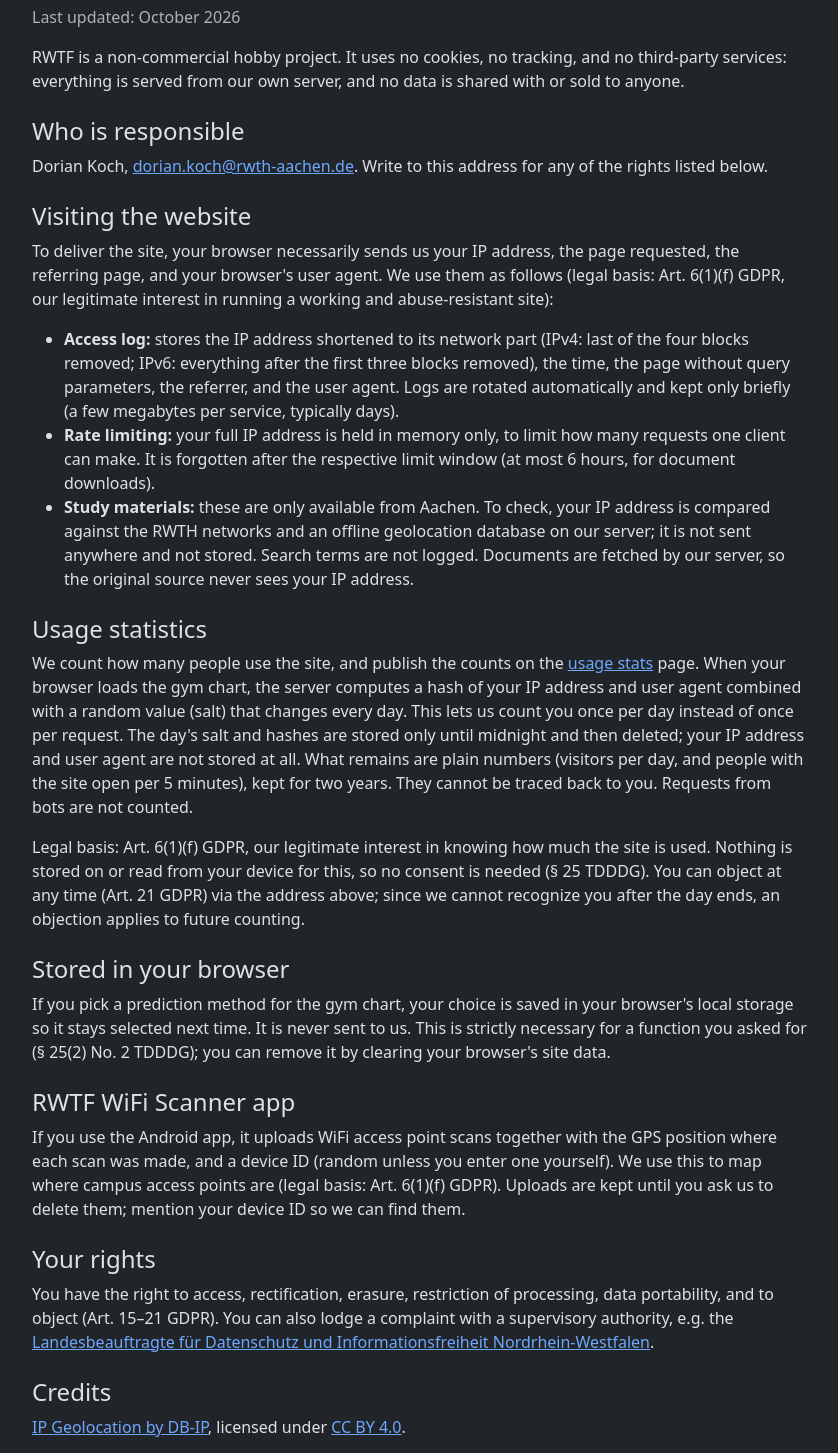
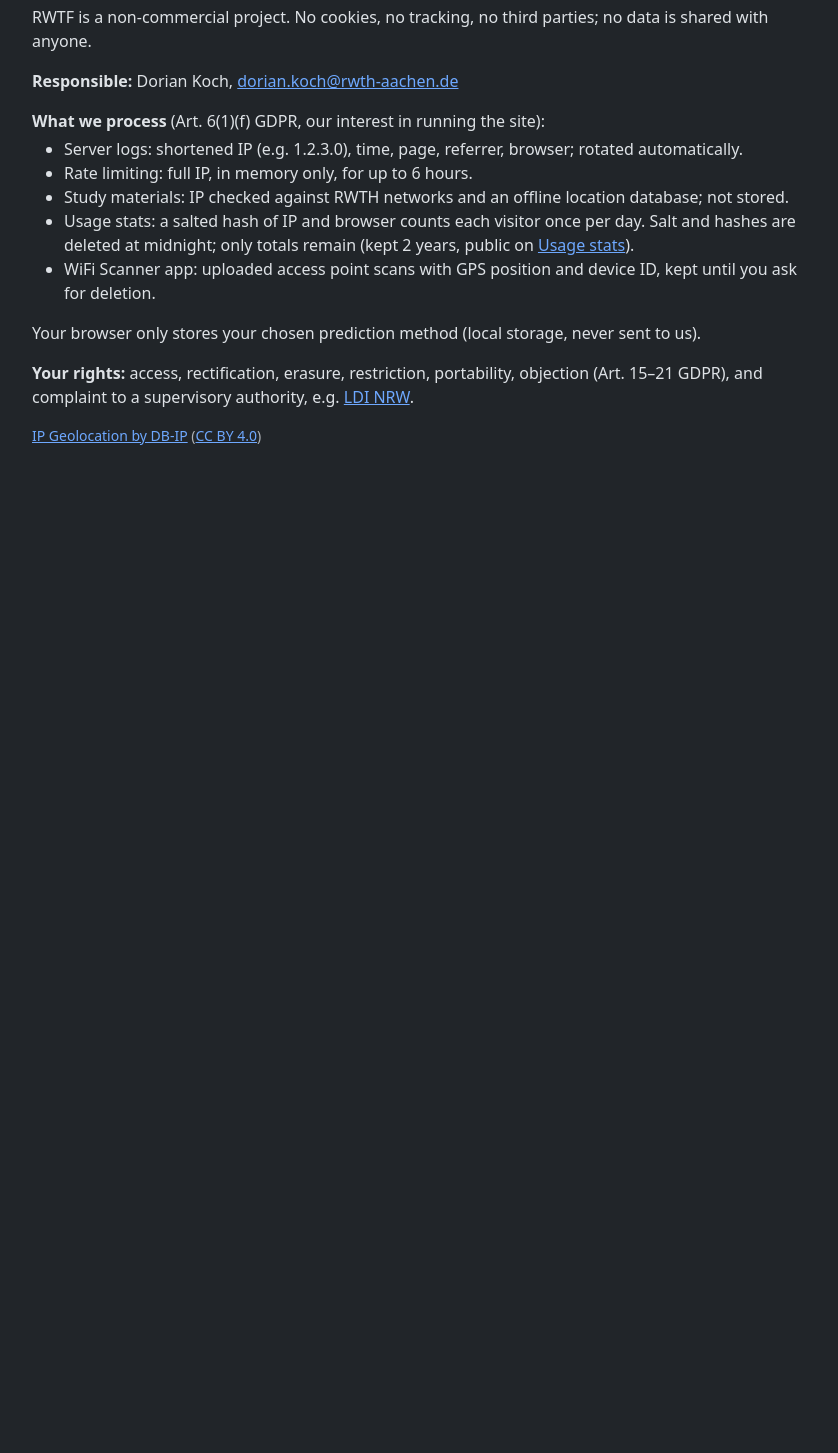
Before and after one commit to dorian-K/rwtf, a Next.js app in the folder webapp/: page /privacy in a window 1280 px wide. Shown: the part 137-1590 px from the top of the page, without its empty margins (220-1058 px from the left). After the commit the page ends 800 px from the top, so only its background shows below. Built offline with nearby package versions, Linux system fonts and the light colour scheme.

Commit message:
privacy: compact notice
Co-Authored-By: Claude Opus 5.5 <noreply@anthropic.com>

```diff
--- a/webapp/src/pages/privacy.tsx
+++ b/webapp/src/pages/privacy.tsx
@@ -11,103 +11,51 @@ export default function PrivacyPage() {
                     &larr; Back to Live View
                 </Link>
             </div>
-            <h1 className="text-white">Privacy Notice</h1>
-            <p className="text-muted">Last updated: October 2026</p>
-
+            <h1 className="text-white">Privacy</h1>
             <p>
-                RWTF is a non-commercial hobby project. It uses no cookies, no tracking, and no
-                third-party services: everything is served from our own server, and no data is
-                shared with or sold to anyone.
+                RWTF is a non-commercial project. No cookies, no tracking, no third parties; no data
+                is shared with anyone.
             </p>
-
-            <h4 className="mt-4">Who is responsible</h4>
             <p>
-                Dorian Koch,{" "}
-                <a href="mailto:dorian.koch@rwth-aachen.de">dorian.koch@rwth-aachen.de</a>. Write to
-                this address for any of the rights listed below.
+                <strong>Responsible:</strong> Dorian Koch,{" "}
+                <a href="mailto:dorian.koch@rwth-aachen.de">dorian.koch@rwth-aachen.de</a>
             </p>
-
-            <h4 className="mt-4">Visiting the website</h4>
-            <p>
-                To deliver the site, your browser necessarily sends us your IP address, the page
-                requested, the referring page, and your browser&apos;s user agent. We use them as
-                follows (legal basis: Art. 6(1)(f) GDPR, our legitimate interest in running a
-                working and abuse-resistant site):
+            <p className="mb-1">
+                <strong>What we process</strong> (Art. 6(1)(f) GDPR, our interest in running the
+                site):
             </p>
             <ul>
                 <li>
-                    <strong>Access log:</strong> stores the IP address shortened to its network part
-                    (IPv4: last of the four blocks removed; IPv6: everything after the first three
-                    blocks removed), the time, the page without query parameters, the referrer, and
-                    the user agent. Logs are rotated automatically and kept only briefly (a few
-                    megabytes per service, typically days).
+                    Server logs: shortened IP (e.g. 1.2.3.0), time, page, referrer, browser; rotated
+                    automatically.
+                </li>
+                <li>Rate limiting: full IP, in memory only, for up to 6 hours.</li>
+                <li>
+                    Study materials: IP checked against RWTH networks and an offline location
+                    database; not stored.
                 </li>
                 <li>
-                    <strong>Rate limiting:</strong> your full IP address is held in memory only, to
-                    limit how many requests one client can make. It is forgotten after the
-                    respective limit window (at most 6 hours, for document downloads).
+                    Usage stats: a salted hash of IP and browser counts each visitor once per day.
+                    Salt and hashes are deleted at midnight; only totals remain (kept 2 years,
+                    public on <Link href="/stats">Usage stats</Link>).
                 </li>
                 <li>
-                    <strong>Study materials:</strong> these are only available from Aachen. To
-                    check, your IP address is compared against the RWTH networks and an offline
-                    geolocation database on our server; it is not sent anywhere and not stored.
-                    Search terms are not logged. Documents are fetched by our server, so the
-                    original source never sees your IP address.
+                    WiFi Scanner app: uploaded access point scans with GPS position and device ID,
+                    kept until you ask for deletion.
                 </li>
             </ul>
-
-            <h4 className="mt-4">Usage statistics</h4>
             <p>
-                We count how many people use the site, and publish the counts on the{" "}
-                <Link href="/stats">usage stats</Link> page. When your browser loads the gym chart,
-                the server computes a hash of your IP address and user agent combined with a random
-                value (salt) that changes every day. This lets us count you once per day instead of
-                once per request. The day&apos;s salt and hashes are stored only until midnight and
-                then deleted; your IP address and user agent are not stored at all. What remains are
-                plain numbers (visitors per day, and people with the site open per 5 minutes), kept
-                for two years. They cannot be traced back to you. Requests from bots are not
-                counted.
+                Your browser only stores your chosen prediction method (local storage, never sent to
+                us).
             </p>
             <p>
-                Legal basis: Art. 6(1)(f) GDPR, our legitimate interest in knowing how much the site
-                is used. Nothing is stored on or read from your device for this, so no consent is
-                needed (§ 25 TDDDG). You can object at any time (Art. 21 GDPR) via the address
-                above; since we cannot recognize you after the day ends, an objection applies to
-                future counting.
+                <strong>Your rights:</strong> access, rectification, erasure, restriction,
+                portability, objection (Art. 15–21 GDPR), and complaint to a supervisory authority,
+                e.g. <a href="https://www.ldi.nrw.de/">LDI NRW</a>.
             </p>
-
-            <h4 className="mt-4">Stored in your browser</h4>
-            <p>
-                If you pick a prediction method for the gym chart, your choice is saved in your
-                browser&apos;s local storage so it stays selected next time. It is never sent to us.
-                This is strictly necessary for a function you asked for (§ 25(2) No. 2 TDDDG); you
-                can remove it by clearing your browser&apos;s site data.
-            </p>
-
-            <h4 className="mt-4">RWTF WiFi Scanner app</h4>
-            <p>
-                If you use the Android app, it uploads WiFi access point scans together with the GPS
-                position where each scan was made, and a device ID (random unless you enter one
-                yourself). We use this to map where campus access points are (legal basis: Art.
-                6(1)(f) GDPR). Uploads are kept until you ask us to delete them; mention your device
-                ID so we can find them.
-            </p>
-
-            <h4 className="mt-4">Your rights</h4>
-            <p>
-                You have the right to access, rectification, erasure, restriction of processing,
-                data portability, and to object (Art. 15–21 GDPR). You can also lodge a complaint
-                with a supervisory authority, e.g. the{" "}
-                <a href="https://www.ldi.nrw.de/">
-                    Landesbeauftragte für Datenschutz und Informationsfreiheit Nordrhein-Westfalen
-                </a>
-                .
-            </p>
-
-            <h4 className="mt-4">Credits</h4>
-            <p>
-                <a href="https://db-ip.com">IP Geolocation by DB-IP</a>, licensed under{" "}
-                <a href="https://creativecommons.org/licenses/by/4.0/">CC BY 4.0</a>.
+            <p className="small text-muted">
+                <a href="https://db-ip.com">IP Geolocation by DB-IP</a> (
+                <a href="https://creativecommons.org/licenses/by/4.0/">CC BY 4.0</a>)
             </p>
         </div>
     );
```
